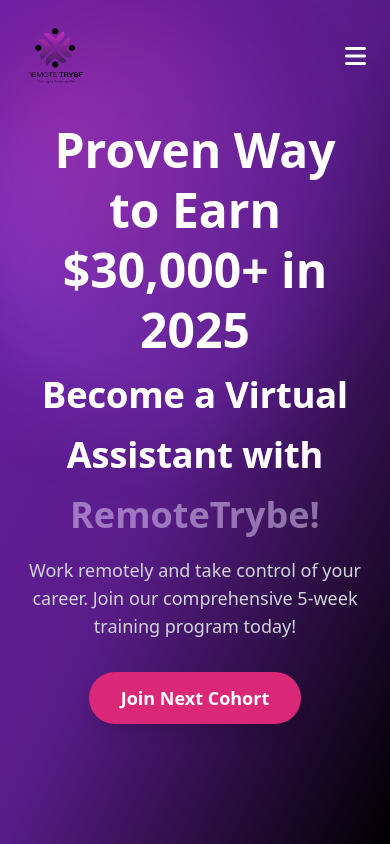
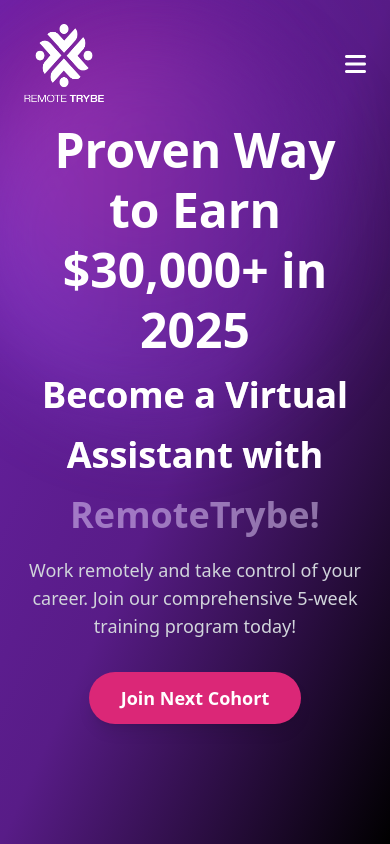
Before and after one commit to freedompraise/RemoteTrybe, a plain HTML site: page index.html in a window 390 px wide. Shown: the top 844 px of the page. Drawn offline with nearby package versions, Linux system fonts and the light colour scheme.

Commit message:
Update logo image for improved visibility on mobile devices

```diff
--- a/index.html
+++ b/index.html
@@ -33,7 +33,7 @@
         <nav class="absolute top-0 left-0 right-0 p-6 flex justify-between items-center bg-transparent text-white z-10">
             <!-- Logo (Optional) -->
             <div class="flex items-center">
-                <img src="images/logo.png" alt="Remote Trybe Logo" class="w-16 h-16 rounded-full">
+                <img src="images/logo_white.png" alt="Remote Trybe Logo" class="w-20 h-20">
             </div>
 
             <!-- Menu Button for Mobile -->
```
Also changed, not shown: images/logo_white.png (added).
